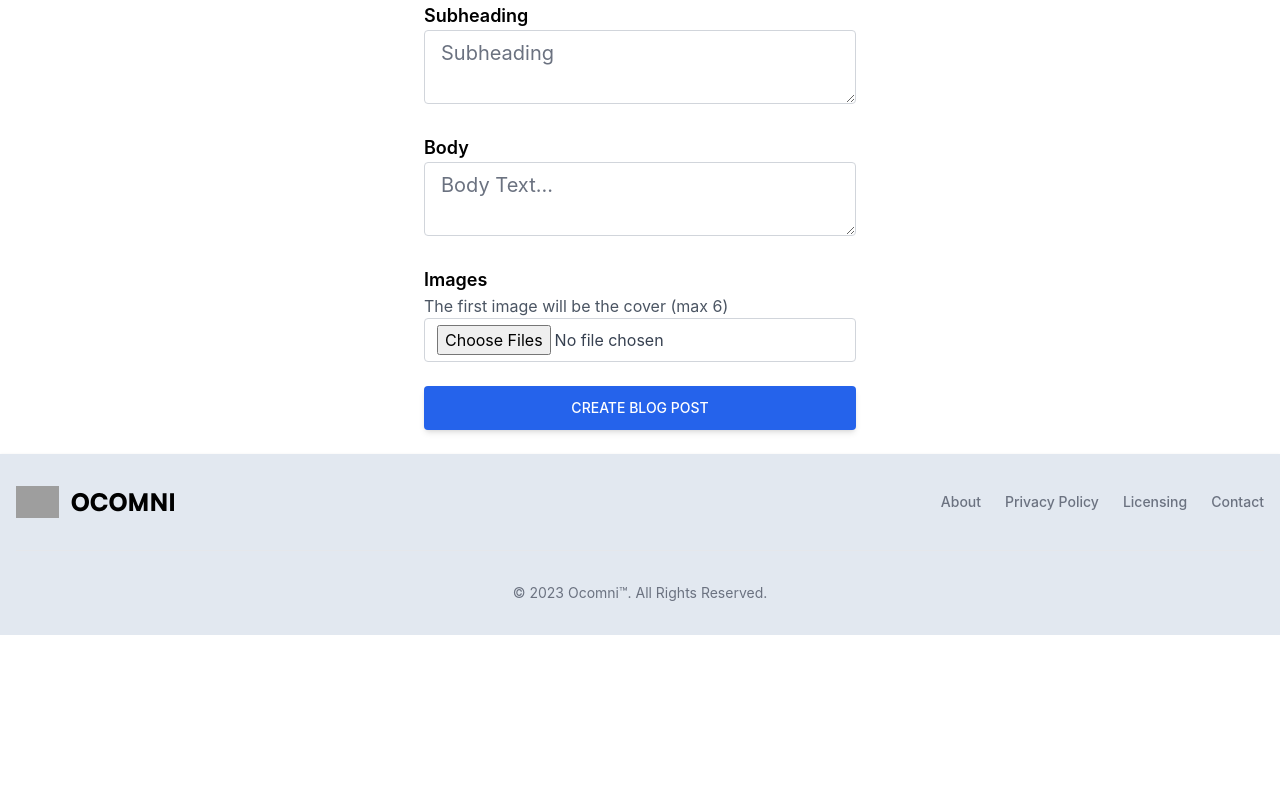
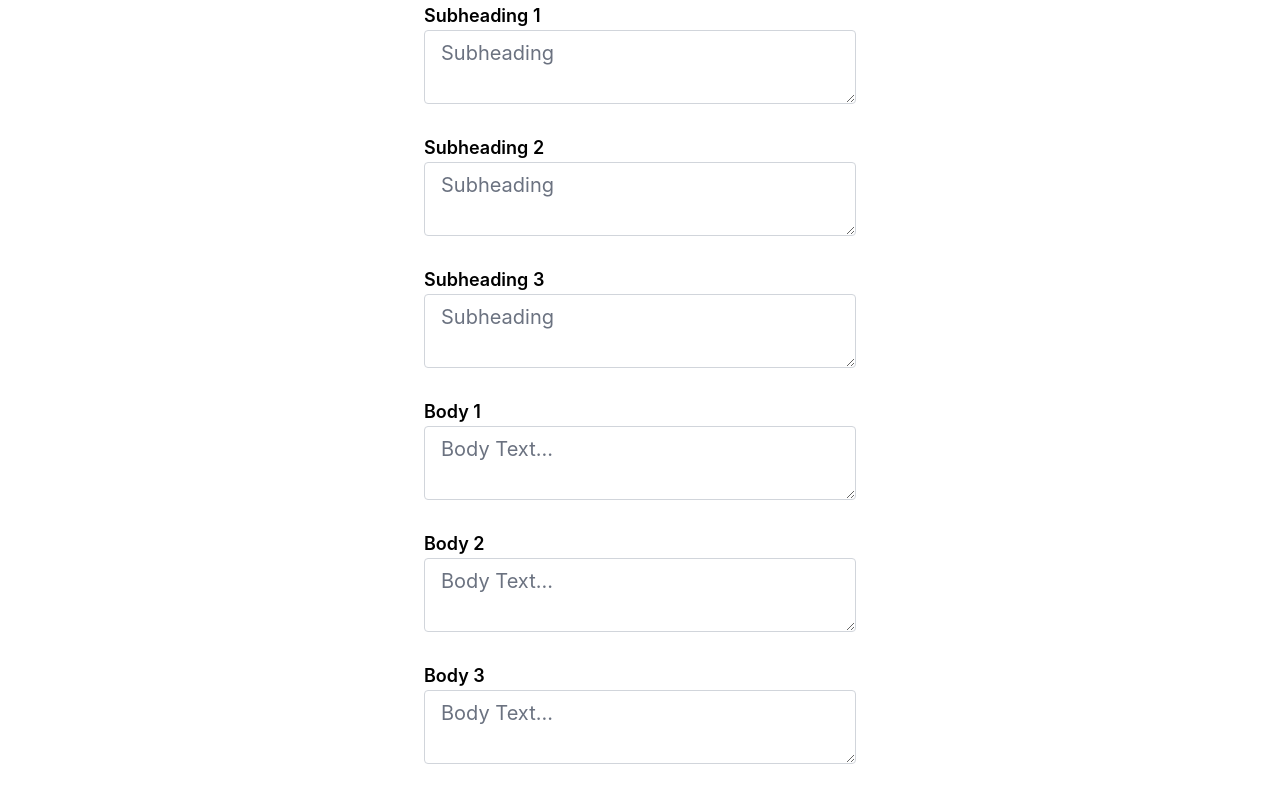
Before and after one commit to gualberto2/ocomni, a React (Create React App) app in the folder ocomni/: page /create-blogs in a window 1280 px wide. Shown: the part 800-1598 px from the top of the page. Before the commit the page ends 1435 px from the top, so only its background shows below. Built offline with nearby package versions, Linux system fonts and the light colour scheme; no server answers; sample sign-in values are in the browser's storage; grey boxes are pictures that could not be loaded.

Commit message:
finally fixed accessing blog from fb

```diff
--- a/ocomni/src/App.js
+++ b/ocomni/src/App.js
@@ -37,7 +37,7 @@ function App() {
           <Route path="/sign-up" element={<SignUp />} />
           <Route path="/sign-in" element={<SignIn />} />
           <Route path="/forgot-password" element={<ForgotPassword />} />
-          <Route path="/category/:type/:blogs" element={<Blogs />} />
+          <Route path="/category/:type/:blog" element={<Blogs />} />
           <Route path="/create-blogs" element={<PrivateRoute />}>
             <Route path="/create-blogs" element={<CreateBlogs />} />
           </Route>
--- a/ocomni/src/components/BlogItem.jsx
+++ b/ocomni/src/components/BlogItem.jsx
@@ -1,5 +1,12 @@
 import React from "react";
+import { Link } from "react-router-dom";
 
 export default function Blogitem({ blog, id }) {
-  return <div>{blog.author}</div>;
+  return (
+    <li>
+      <Link to={`/category/${blog.type}/${id}`}>
+        <img src={blog.imgUrls[0]} alt="" />
+      </Link>
+    </li>
+  );
 }
--- a/ocomni/src/pages/Blogs.jsx
+++ b/ocomni/src/pages/Blogs.jsx
@@ -4,119 +4,66 @@ import { useEffect } from "react";
 import { useParams } from "react-router-dom";
 import Spinner from "../components/Spinner";
 import { db } from "../firebase";
-import {
-  FaShare,
-  FaMapMarkerAlt,
-  FaBed,
-  FaBath,
-  FaParking,
-  FaChair,
-} from "react-icons/fa";
-import { getAuth } from "firebase/auth";
 
 export default function Blogs() {
-  const auth = getAuth();
   const params = useParams();
   const [blog, setBlog] = useState(null);
   const [loading, setLoading] = useState(true);
-  const [shareLinkCopied, setShareLinkCopied] = useState(false);
-  const [contactLandlord, setContactLandlord] = useState(false);
 
   useEffect(() => {
     async function fetchBlog() {
-      const docRef = doc(db, "blogs", params.blogId);
+      try {
+        const docRef = doc(db, "blogs", params.blog);
         const docSnap = await getDoc(docRef);
         if (docSnap.exists()) {
           setBlog(docSnap.data());
           setLoading(false);
         }
+      } catch (error) {
+        console.log(error);
+      }
     }
     fetchBlog();
-  }, [params.blogId]);
+  }, []);
   if (loading) {
     return <Spinner />;
   }
   return (
-    <main>
-      {blog.imgUrls.map((url, index) => (
+    <div>
       <div
         className="relative w-full overflow-hidden h-[300px]"
         style={{
-            background: `url(${blog.imgUrls[index]}) center no-repeat`,
+          background: `url(${blog.imgUrls[0]}) center no-repeat`,
           backgroundSize: "cover",
         }}
       ></div>
-      ))}
-
-      <div
-        className="fixed top-[13%] right-[3%] z-10 bg-white cursor-pointer border-2 border-gray-400 rounded-full w-12 h-12 flex justify-center items-center"
-        onClick={() => {
-          navigator.clipboard.writeText(window.location.href);
-          setShareLinkCopied(true);
-          setTimeout(() => {
-            setShareLinkCopied(false);
-          }, 2000);
-        }}
-      >
-        <FaShare className="text-lg text-slate-500" />
+      <div className="py-5 px-8">
+        <div className="mb-6">
+          <h1 className="text-3xl font-bold border-b-2 border-purple-300">
+            {blog.title}
+          </h1>
+          <div className="flex flex-row justify-between ">
+            <span className="flex flex-row space-x-2">
+              <p>By </p>
+              <p> {blog.author}</p>
+            </span>
+            <p>{blog.date}</p>
           </div>
-      {shareLinkCopied && (
-        <p className="fixed top-[23%] right-[5%] font-semibold border-2 border-gray-400 rounded-md bg-white z-10 p-2">
-          Link Copied
-        </p>
-      )}
-
-      <div className="m-4 flex flex-col md:flex-row max-w-6xl lg:mx-auto p-4 rounded-lg shadow-lg bg-white lg:space-x-5">
-        <div className=" w-full ">
-          <p className="text-2xl font-bold mb-3 text-blue-900">
-            {blog.name} - ${" "}
-            {blog.offer
-              ? blog.discountedPrice
-                  .toString()
-                  .replace(/\B(?=(\d{3})+(?!\d))/g, ",")
-              : blog.regularPrice
-                  .toString()
-                  .replace(/\B(?=(\d{3})+(?!\d))/g, ",")}
-            {blog.type === "rent" ? " / month" : ""}
-          </p>
-          <p className="flex items-center mt-6 mb-3 font-semibold">
-            <FaMapMarkerAlt className="text-green-700 mr-1" />
-            {blog.address}
-          </p>
-          <div className="flex justify-start items-center space-x-4 w-[75%]">
-            <p className="bg-red-800 w-full max-w-[200px] rounded-md p-1 text-white text-center font-semibold shadow-md">
-              {blog.type === "rent" ? "Rent" : "Sale"}
-            </p>
-            {blog.offer && (
-              <p className="w-full max-w-[200px] bg-green-800 rounded-md p-1 text-white text-center font-semibold shadow-md">
-                ${+blog.regularPrice - +blog.discountedPrice} discount
-              </p>
-            )}
+          <p className=" ">{blog.hook}</p>
         </div>
-          <p className="mt-3 mb-3">
-            <span className="font-semibold">Description - </span>
-            {blog.description}
-          </p>
-          <ul className="flex items-center space-x-2 sm:space-x-10 text-sm font-semibold mb-6">
-            <li className="flex items-center whitespace-nowrap">
-              <FaBed className="text-lg mr-1" />
-              {+blog.bedrooms > 1 ? `${blog.bedrooms} Beds` : "1 Bed"}
-            </li>
-            <li className="flex items-center whitespace-nowrap">
-              <FaBath className="text-lg mr-1" />
-              {+blog.bathrooms > 1 ? `${blog.bathrooms} Baths` : "1 Bath"}
-            </li>
-            <li className="flex items-center whitespace-nowrap">
-              <FaParking className="text-lg mr-1" />
-              {blog.parking ? "Parking spot" : "No parking"}
-            </li>
-            <li className="flex items-center whitespace-nowrap">
-              <FaChair className="text-lg mr-1" />
-              {blog.furnished ? "Furnished" : "Not furnished"}
-            </li>
-          </ul>
+        <div className="mb-3">
+          <p className="">{blog.subheading1}</p>
+          <p className="text-sm">{blog.body1}</p>
+        </div>
+        <div className="mb-3">
+          <p className="">{blog.subheading2}</p>
+          <p className="text-sm">{blog.body2}</p>
+        </div>
+        <div>
+          <p className="">{blog.subheading3}</p>
+          <p className="text-sm">{blog.body3}</p>
         </div>
       </div>
-    </main>
+    </div>
   );
 }
--- a/ocomni/src/pages/CreateBlogs.jsx
+++ b/ocomni/src/pages/CreateBlogs.jsx
@@ -13,23 +13,40 @@ import { addDoc, collection, serverTimestamp } from "firebase/firestore";
 import { db } from "../firebase";
 import { useNavigate } from "react-router";
 
-export default function CreateBlogPost() {
+export default function CreateBlogs() {
   const navigate = useNavigate();
   const auth = getAuth();
   const [loading, setLoading] = useState(false);
   const [formData, setFormData] = useState({
-    type: true,
+    type: "mark",
     title: "",
     author: "",
     hook: "",
     heading: "",
-    subheading: "",
+    subheading1: "",
+    subheading2: "",
+    subheading3: "",
     date: "",
-    body: "",
+    body1: "",
+    body2: "",
+    body3: "",
     images: {},
   });
-  const { type, title, author, heading, subheading, date, body, hook, images } =
-    formData;
+  const {
+    type,
+    title,
+    author,
+    heading,
+    subheading1,
+    subheading2,
+    subheading3,
+    date,
+    body1,
+    body2,
+    body3,
+    hook,
+    images,
+  } = formData;
   function onChange(e) {
     let boolean = null;
     if (e.target.value === "true") {
@@ -219,26 +236,68 @@ export default function CreateBlogPost() {
           className="w-full px-4 py-2 text-xl text-gray-700  bg-white border border-gray-300 rounded transition duration-150 ease-in-out focus:text-gray-700 focus:bg-white focus:border-slate-600 mb-6"
         />
 
-        <p className="text-lg font-semibold">Subheading</p>
+        <p className="text-lg font-semibold">Subheading 1</p>
         <textarea
           type="text"
-          id="subheading"
-          value={subheading}
+          id="subheading1"
+          value={subheading1}
+          onChange={onChange}
+          placeholder="Subheading"
+          required
+          className="w-full px-4 py-2 text-xl text-gray-700  bg-white border border-gray-300 rounded transition duration-150 ease-in-out focus:text-gray-700 focus:bg-white focus:border-slate-600 mb-6"
+        />
+        <p className="text-lg font-semibold">Subheading 2</p>
+        <textarea
+          type="text"
+          id="subheading2"
+          value={subheading2}
+          onChange={onChange}
+          placeholder="Subheading"
+          required
+          className="w-full px-4 py-2 text-xl text-gray-700  bg-white border border-gray-300 rounded transition duration-150 ease-in-out focus:text-gray-700 focus:bg-white focus:border-slate-600 mb-6"
+        />
+        <p className="text-lg font-semibold">Subheading 3</p>
+        <textarea
+          type="text"
+          id="subheading3"
+          value={subheading3}
           onChange={onChange}
           placeholder="Subheading"
           required
           className="w-full px-4 py-2 text-xl text-gray-700  bg-white border border-gray-300 rounded transition duration-150 ease-in-out focus:text-gray-700 focus:bg-white focus:border-slate-600 mb-6"
         />
 
-        <p className="text-lg font-semibold">Body</p>
+        <p className="text-lg font-semibold">Body 1</p>
         <textarea
           type="text"
-          id="body"
-          value={body}
+          id="body1"
+          value={body1}
           onChange={onChange}
           placeholder="Body Text..."
           required
-          max="10000"
+          max="3000"
+          className="w-full px-4 py-2 text-xl text-gray-700  bg-white border border-gray-300 rounded transition duration-150 ease-in-out focus:text-gray-700 focus:bg-white focus:border-slate-600 mb-6"
+        />
+        <p className="text-lg font-semibold">Body 2</p>
+        <textarea
+          type="text"
+          id="body2"
+          value={body2}
+          onChange={onChange}
+          placeholder="Body Text..."
+          required
+          max="4000"
+          className="w-full px-4 py-2 text-xl text-gray-700  bg-white border border-gray-300 rounded transition duration-150 ease-in-out focus:text-gray-700 focus:bg-white focus:border-slate-600 mb-6"
+        />
+        <p className="text-lg font-semibold">Body 3</p>
+        <textarea
+          type="text"
+          id="body3"
+          value={body3}
+          onChange={onChange}
+          placeholder="Body Text..."
+          required
+          max="3000"
           className="w-full px-4 py-2 text-xl text-gray-700  bg-white border border-gray-300 rounded transition duration-150 ease-in-out focus:text-gray-700 focus:bg-white focus:border-slate-600 mb-6"
         />
 
```
Lines whose indentation alone changed are shown as unchanged.
